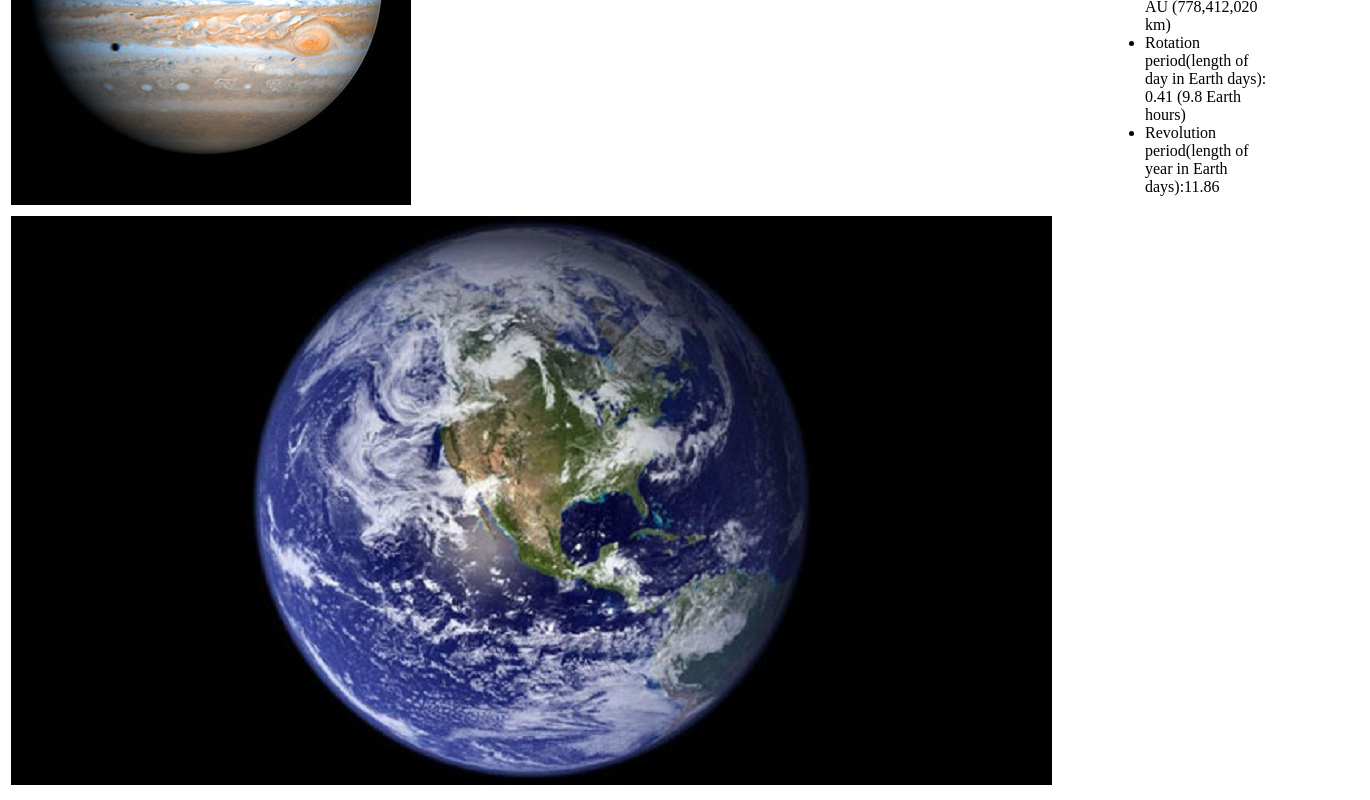
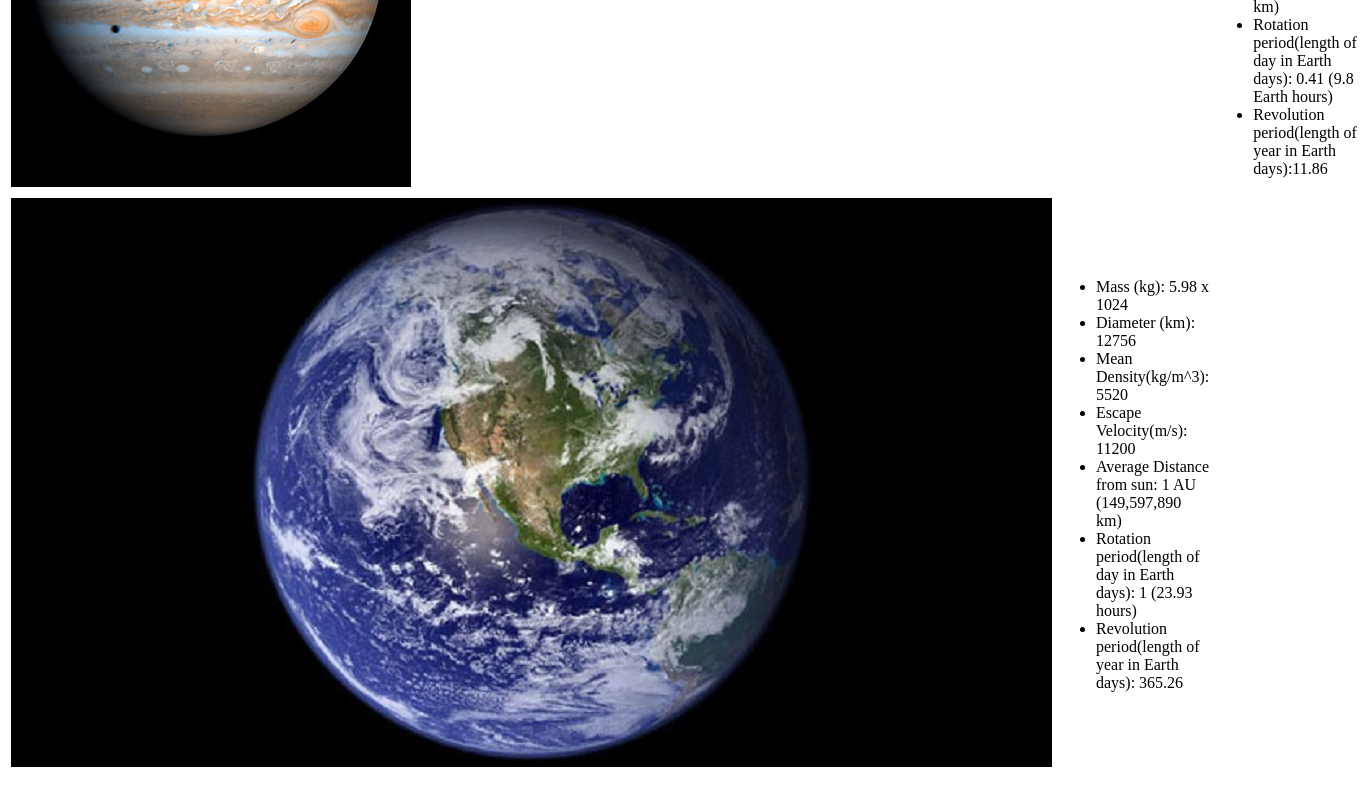
Before and after one commit to phabercoss/lab_5, a plain HTML site: page index.html in a window 1280 px wide. Shown: the part 1223-2023 px from the top of the page, 1370 px wide, since content can reach past the window. Drawn offline with Linux system fonts and the light colour scheme.

Commit message:
Updated earth descriptions

```diff
--- a/index.html
+++ b/index.html
@@ -59,6 +59,19 @@
 </tr>
 <tr>
   <td><img src="Earth.jpg" alt="Earth"></td>
+  <td>
+    <ul>
+      <li>Mass (kg): 5.98 x 1024</li>
+      <li>Diameter (km): 12756</li>
+      <li>Mean Density(kg/m^3): 5520</li>
+      <li>Escape Velocity(m/s): 11200</li>
+      <li>Average Distance from sun: 1 AU (149,597,890 km)</li>
+      <li>Rotation period(length of day in Earth days): 1 (23.93 hours)</li>
+      <li>Revolution period(length of year in Earth days): 365.26</li>
+    </ul>
+  </td>
+</tr>
+
 
 
 
```
